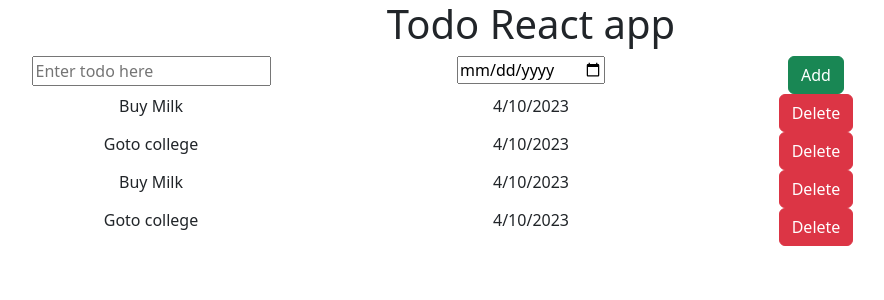
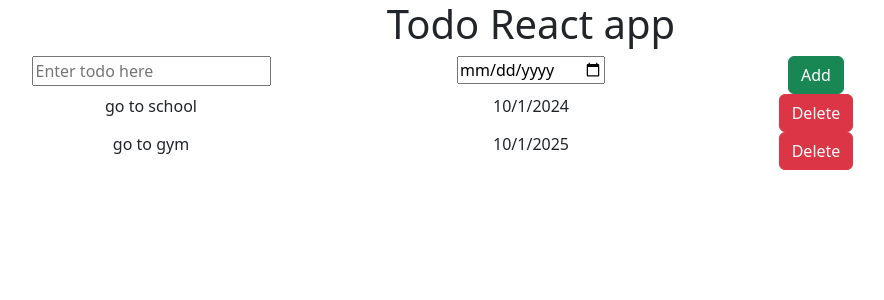
Before and after one commit to Tridib11/React_KG, a React (Vite) app in the folder projects/Todo-app/: page / in a window 1280 px wide. Shown: the top 300 px of the page, without its empty margins (109-993 px from the left). Built offline with nearby package versions, Linux system fonts and the light colour scheme.

Commit message:
File added

```diff
--- a/projects/Todo-app/src/components/Todos.jsx
+++ b/projects/Todo-app/src/components/Todos.jsx
@@ -1,19 +1,9 @@
-export function Todos() {
+export function Todos({title,date}) {
   return (
     <div>
       <div class="row">
-        <div class="col-4">Buy Milk</div>
-        <div class="col-4">4/10/2023</div>
-        <div class="col-2">
-          <button type="button" class="btn btn-danger">
-            Delete
-          </button>
-        </div>
-      </div>
-
-      <div class="row">
-        <div class="col-4">Goto college</div>
-        <div class="col-4">4/10/2023</div>
+        <div class="col-4">{title}</div>
+        <div class="col-4">{date}</div>
         <div class="col-2">
           <button type="button" class="btn btn-danger">
             Delete
```
